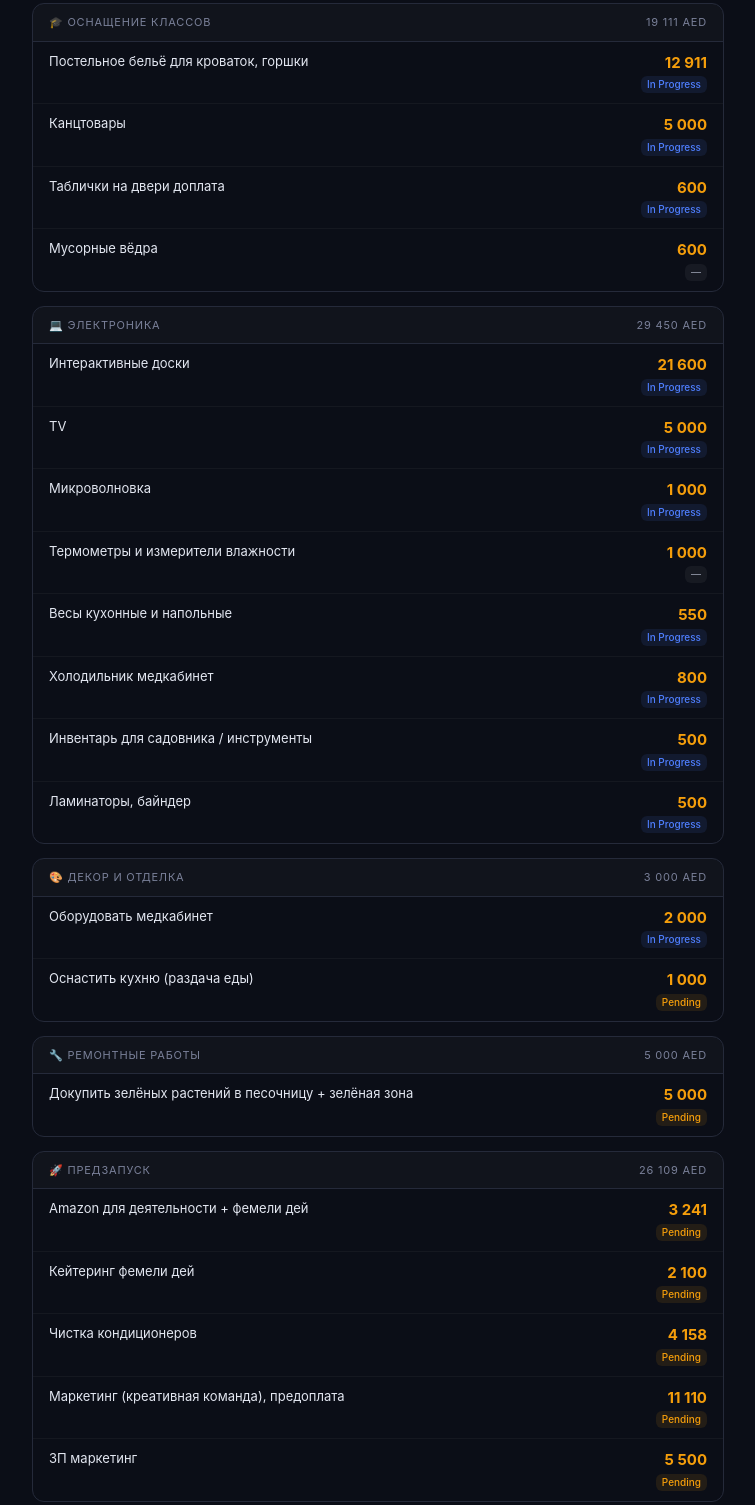
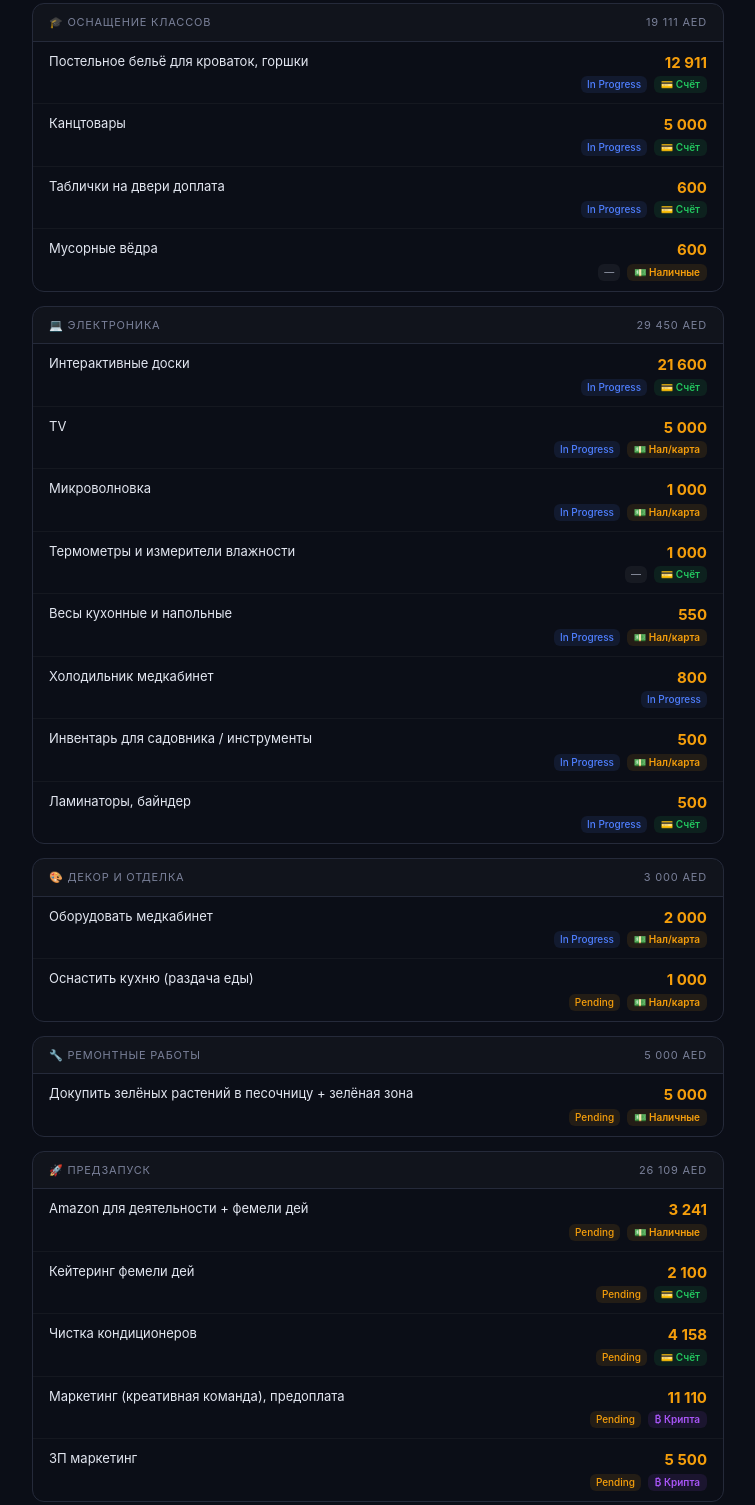
Before and after one commit to kirillodegov-cpu/lamakuk-plan, a plain HTML site: page index.html in a window 1280 px wide. Shown: the part 207-1712 px from the top of the page, without its empty margins (262-1017 px from the left). Drawn offline with Linux system fonts and the light colour scheme.

Commit message:
Add payment method badges: счёт / наличные / крипта
Co-Authored-By: Claude Sonnet 4.6 <noreply@anthropic.com>
Claude-Session: https://claude.ai/code/session_01N6BxqQmKJNYGG1JQYTHBMf

```diff
--- a/index.html
+++ b/index.html
@@ -44,6 +44,12 @@ body { background: var(--bg); color: var(--text); font-family: -apple-system, Bl
 .s-oh  { background:#6b72801a; color:#9ca3af; }
 .s-    { background:#ffffff0d; color:#8b90a0; }
 
+.pay-badge { display: inline-block; padding: 1px 7px; border-radius: 6px; font-size: 10px; font-weight: 600; margin-left: 4px; }
+.pay-account { background:#22c55e1a; color:#22c55e; }
+.pay-cash    { background:#f59e0b1a; color:#f59e0b; }
+.pay-card    { background:#f59e0b1a; color:#f59e0b; }
+.pay-crypto  { background:#a855f71a; color:#a855f7; }
+
 .phase-total { font-size: 11px; color: var(--muted); float: right; }
 </style>
 </head>
@@ -70,19 +76,19 @@ body { background: var(--bg); color: var(--text); font-family: -apple-system, Bl
     <div class="phase-header">🎓 Оснащение классов <span class="phase-total">19 111 AED</span></div>
     <div class="item-row">
       <div class="item-name">Постельное бельё для кроваток, горшки</div>
-      <div class="item-right"><div class="item-price">12 911</div><div class="item-status"><span class="sbadge s-ip">In Progress</span></div></div>
+      <div class="item-right"><div class="item-price">12 911</div><div class="item-status"><span class="sbadge s-ip">In Progress</span> <span class="pay-badge pay-account">💳 Счёт</span></div></div>
     </div>
     <div class="item-row">
       <div class="item-name">Канцтовары</div>
-      <div class="item-right"><div class="item-price">5 000</div><div class="item-status"><span class="sbadge s-ip">In Progress</span></div></div>
+      <div class="item-right"><div class="item-price">5 000</div><div class="item-status"><span class="sbadge s-ip">In Progress</span> <span class="pay-badge pay-account">💳 Счёт</span></div></div>
     </div>
     <div class="item-row">
       <div class="item-name">Таблички на двери доплата</div>
-      <div class="item-right"><div class="item-price">600</div><div class="item-status"><span class="sbadge s-ip">In Progress</span></div></div>
+      <div class="item-right"><div class="item-price">600</div><div class="item-status"><span class="sbadge s-ip">In Progress</span> <span class="pay-badge pay-account">💳 Счёт</span></div></div>
     </div>
     <div class="item-row">
       <div class="item-name">Мусорные вёдра</div>
-      <div class="item-right"><div class="item-price">600</div><div class="item-status"><span class="sbadge s-">—</span></div></div>
+      <div class="item-right"><div class="item-price">600</div><div class="item-status"><span class="sbadge s-">—</span> <span class="pay-badge pay-cash">💵 Наличные</span></div></div>
     </div>
   </div>
 
@@ -90,23 +96,23 @@ body { background: var(--bg); color: var(--text); font-family: -apple-system, Bl
     <div class="phase-header">💻 Электроника <span class="phase-total">29 450 AED</span></div>
     <div class="item-row">
       <div class="item-name">Интерактивные доски</div>
-      <div class="item-right"><div class="item-price">21 600</div><div class="item-status"><span class="sbadge s-ip">In Progress</span></div></div>
+      <div class="item-right"><div class="item-price">21 600</div><div class="item-status"><span class="sbadge s-ip">In Progress</span> <span class="pay-badge pay-account">💳 Счёт</span></div></div>
     </div>
     <div class="item-row">
       <div class="item-name">TV</div>
-      <div class="item-right"><div class="item-price">5 000</div><div class="item-status"><span class="sbadge s-ip">In Progress</span></div></div>
+      <div class="item-right"><div class="item-price">5 000</div><div class="item-status"><span class="sbadge s-ip">In Progress</span> <span class="pay-badge pay-cash">💵 Нал/карта</span></div></div>
     </div>
     <div class="item-row">
       <div class="item-name">Микроволновка</div>
-      <div class="item-right"><div class="item-price">1 000</div><div class="item-status"><span class="sbadge s-ip">In Progress</span></div></div>
+      <div class="item-right"><div class="item-price">1 000</div><div class="item-status"><span class="sbadge s-ip">In Progress</span> <span class="pay-badge pay-cash">💵 Нал/карта</span></div></div>
     </div>
     <div class="item-row">
       <div class="item-name">Термометры и измерители влажности</div>
-      <div class="item-right"><div class="item-price">1 000</div><div class="item-status"><span class="sbadge s-">—</span></div></div>
+      <div class="item-right"><div class="item-price">1 000</div><div class="item-status"><span class="sbadge s-">—</span> <span class="pay-badge pay-account">💳 Счёт</span></div></div>
     </div>
     <div class="item-row">
       <div class="item-name">Весы кухонные и напольные</div>
-      <div class="item-right"><div class="item-price">550</div><div class="item-status"><span class="sbadge s-ip">In Progress</span></div></div>
+      <div class="item-right"><div class="item-price">550</div><div class="item-status"><span class="sbadge s-ip">In Progress</span> <span class="pay-badge pay-cash">💵 Нал/карта</span></div></div>
     </div>
     <div class="item-row">
       <div class="item-name">Холодильник медкабинет</div>
@@ -114,11 +120,11 @@ body { background: var(--bg); color: var(--text); font-family: -apple-system, Bl
     </div>
     <div class="item-row">
       <div class="item-name">Инвентарь для садовника / инструменты</div>
-      <div class="item-right"><div class="item-price">500</div><div class="item-status"><span class="sbadge s-ip">In Progress</span></div></div>
+      <div class="item-right"><div class="item-price">500</div><div class="item-status"><span class="sbadge s-ip">In Progress</span> <span class="pay-badge pay-cash">💵 Нал/карта</span></div></div>
     </div>
     <div class="item-row">
       <div class="item-name">Ламинаторы, байндер</div>
-      <div class="item-right"><div class="item-price">500</div><div class="item-status"><span class="sbadge s-ip">In Progress</span></div></div>
+      <div class="item-right"><div class="item-price">500</div><div class="item-status"><span class="sbadge s-ip">In Progress</span> <span class="pay-badge pay-account">💳 Счёт</span></div></div>
     </div>
   </div>
 
@@ -126,11 +132,11 @@ body { background: var(--bg); color: var(--text); font-family: -apple-system, Bl
     <div class="phase-header">🎨 Декор и отделка <span class="phase-total">3 000 AED</span></div>
     <div class="item-row">
       <div class="item-name">Оборудовать медкабинет</div>
-      <div class="item-right"><div class="item-price">2 000</div><div class="item-status"><span class="sbadge s-ip">In Progress</span></div></div>
+      <div class="item-right"><div class="item-price">2 000</div><div class="item-status"><span class="sbadge s-ip">In Progress</span> <span class="pay-badge pay-cash">💵 Нал/карта</span></div></div>
     </div>
     <div class="item-row">
       <div class="item-name">Оснастить кухню (раздача еды)</div>
-      <div class="item-right"><div class="item-price">1 000</div><div class="item-status"><span class="sbadge s-pnd">Pending</span></div></div>
+      <div class="item-right"><div class="item-price">1 000</div><div class="item-status"><span class="sbadge s-pnd">Pending</span> <span class="pay-badge pay-cash">💵 Нал/карта</span></div></div>
     </div>
   </div>
 
@@ -138,7 +144,7 @@ body { background: var(--bg); color: var(--text); font-family: -apple-system, Bl
     <div class="phase-header">🔧 Ремонтные работы <span class="phase-total">5 000 AED</span></div>
     <div class="item-row">
       <div class="item-name">Докупить зелёных растений в песочницу + зелёная зона</div>
-      <div class="item-right"><div class="item-price">5 000</div><div class="item-status"><span class="sbadge s-pnd">Pending</span></div></div>
+      <div class="item-right"><div class="item-price">5 000</div><div class="item-status"><span class="sbadge s-pnd">Pending</span> <span class="pay-badge pay-cash">💵 Наличные</span></div></div>
     </div>
   </div>
 
@@ -146,23 +152,23 @@ body { background: var(--bg); color: var(--text); font-family: -apple-system, Bl
     <div class="phase-header">🚀 Предзапуск <span class="phase-total">26 109 AED</span></div>
     <div class="item-row">
       <div class="item-name">Amazon для деятельности + фемели дей</div>
-      <div class="item-right"><div class="item-price">3 241</div><div class="item-status"><span class="sbadge s-pnd">Pending</span></div></div>
+      <div class="item-right"><div class="item-price">3 241</div><div class="item-status"><span class="sbadge s-pnd">Pending</span> <span class="pay-badge pay-cash">💵 Наличные</span></div></div>
     </div>
     <div class="item-row">
       <div class="item-name">Кейтеринг фемели дей</div>
-      <div class="item-right"><div class="item-price">2 100</div><div class="item-status"><span class="sbadge s-pnd">Pending</span></div></div>
+      <div class="item-right"><div class="item-price">2 100</div><div class="item-status"><span class="sbadge s-pnd">Pending</span> <span class="pay-badge pay-account">💳 Счёт</span></div></div>
     </div>
     <div class="item-row">
       <div class="item-name">Чистка кондиционеров</div>
-      <div class="item-right"><div class="item-price">4 158</div><div class="item-status"><span class="sbadge s-pnd">Pending</span></div></div>
+      <div class="item-right"><div class="item-price">4 158</div><div class="item-status"><span class="sbadge s-pnd">Pending</span> <span class="pay-badge pay-account">💳 Счёт</span></div></div>
     </div>
     <div class="item-row">
       <div class="item-name">Маркетинг (креативная команда), предоплата</div>
-      <div class="item-right"><div class="item-price">11 110</div><div class="item-status"><span class="sbadge s-pnd">Pending</span></div></div>
+      <div class="item-right"><div class="item-price">11 110</div><div class="item-status"><span class="sbadge s-pnd">Pending</span> <span class="pay-badge pay-crypto">₿ Крипта</span></div></div>
     </div>
     <div class="item-row">
       <div class="item-name">ЗП маркетинг</div>
-      <div class="item-right"><div class="item-price">5 500</div><div class="item-status"><span class="sbadge s-pnd">Pending</span></div></div>
+      <div class="item-right"><div class="item-price">5 500</div><div class="item-status"><span class="sbadge s-pnd">Pending</span> <span class="pay-badge pay-crypto">₿ Крипта</span></div></div>
     </div>
   </div>
 
```
